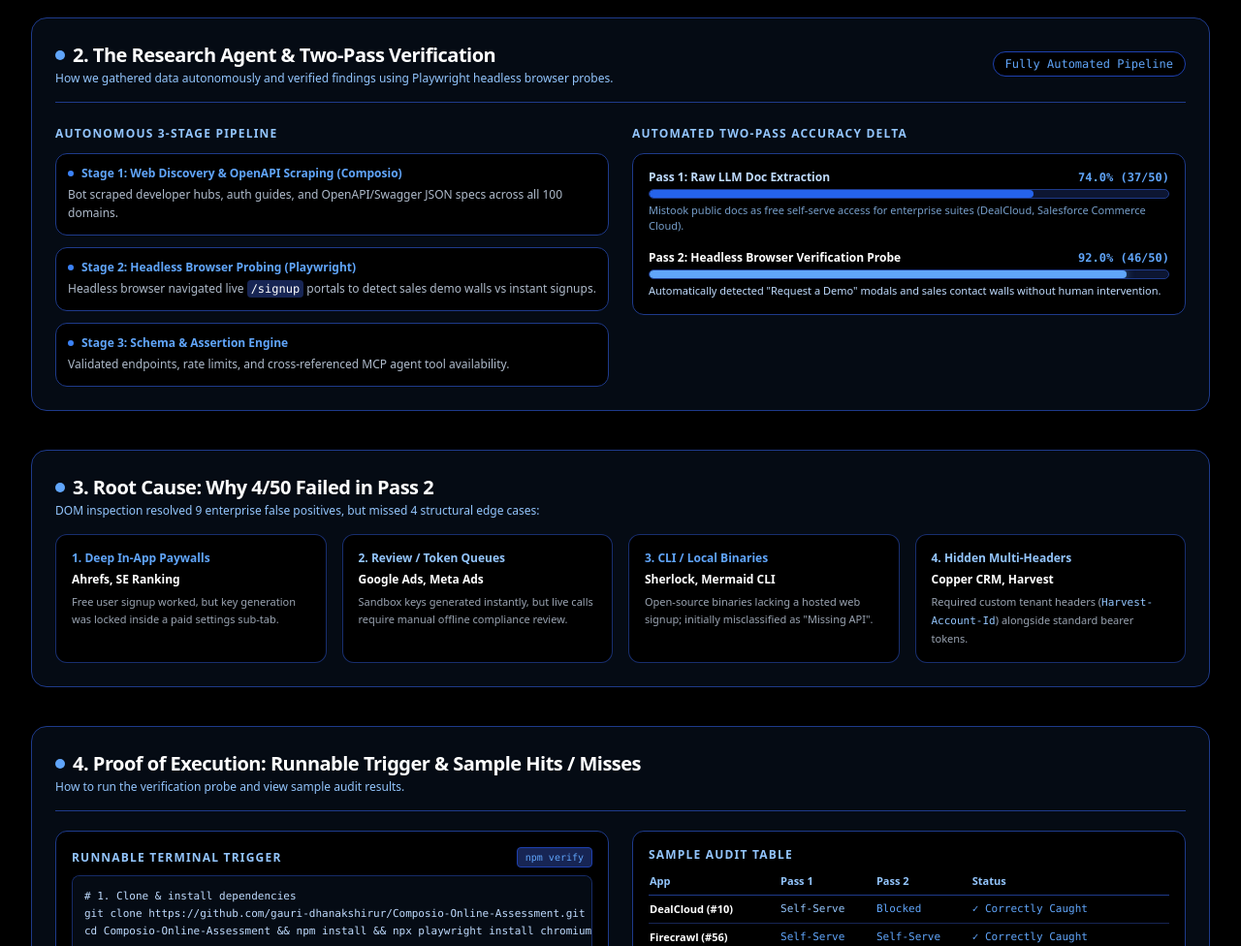
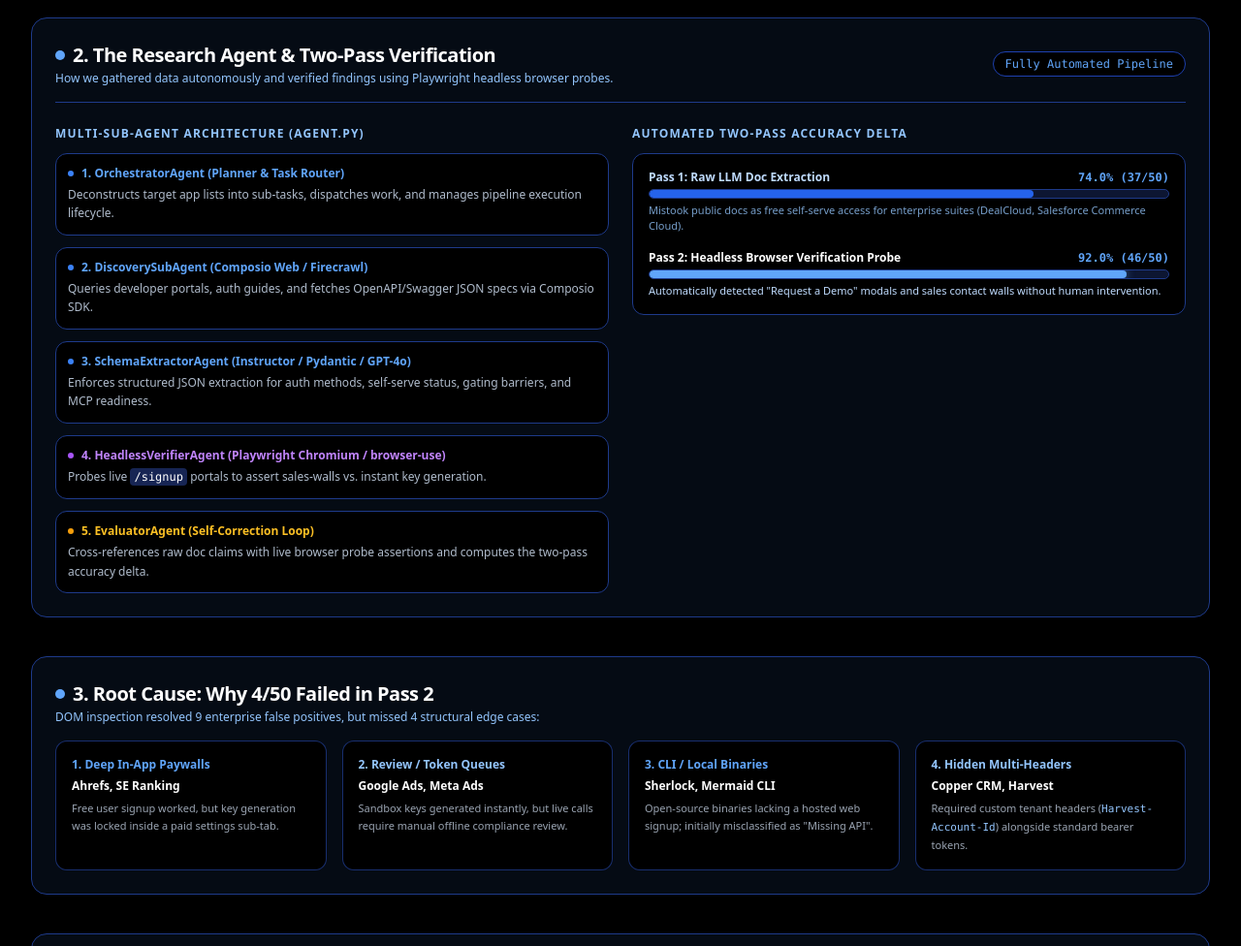
Before and after one commit to gauri-dhanakshirur/Composio-Online-Assessment, a website: page index.html in a window 1280 px wide. Shown: the part 740-1716 px from the top of the page at 97% size. Drawn offline with nearby package versions, Linux system fonts and the light colour scheme.

Commit message:
docs: add multi-sub-agent architecture breakdown to index.html dashboard

```diff
--- a/index.html
+++ b/index.html
@@ -48,7 +48,7 @@
           <h1 class="text-3xl font-extrabold tracking-tight text-white">Can AI Agents Actually Use 100 Popular Apps?
           </h1>
           <p class="text-sm text-blue-200/90 max-w-2xl leading-relaxed">
-            We tested 100 top tools (like Slack, Stripe, and Google Ads) using an autonomous research bot. The verdict:
+            Tested 100 top tools (like Slack, Stripe, and Google Ads) using an autonomous research bot. The verdict:
             <strong>71% are immediately buildable today</strong>, while the rest are gated by sales demos, review
             queues, or paywalls.
           </p>
@@ -148,37 +148,55 @@
       <div class="grid grid-cols-1 lg:grid-cols-2 gap-6">
 
         <div class="space-y-3">
-          <h3 class="text-xs font-bold text-blue-300 uppercase tracking-widest">Autonomous 3-Stage Pipeline</h3>
+          <h3 class="text-xs font-bold text-blue-300 uppercase tracking-widest">Multi-Sub-Agent Architecture (agent.py)</h3>
 
           <div class="p-3 bg-black rounded-xl border border-blue-900 text-xs space-y-1">
             <div class="font-bold text-blue-400 flex items-center gap-2">
               <span class="w-1.5 h-1.5 rounded-full bg-blue-500"></span>
-              Stage 1: Web Discovery & OpenAPI Scraping (Composio)
+              1. OrchestratorAgent (Planner & Task Router)
             </div>
             <p class="text-blue-100/80 leading-relaxed">
-              Bot scraped developer hubs, auth guides, and OpenAPI/Swagger JSON specs across all 100 domains.
+              Deconstructs target app lists into sub-tasks, dispatches work, and manages pipeline execution lifecycle.
             </p>
           </div>
 
           <div class="p-3 bg-black rounded-xl border border-blue-900 text-xs space-y-1">
             <div class="font-bold text-blue-400 flex items-center gap-2">
               <span class="w-1.5 h-1.5 rounded-full bg-blue-500"></span>
-              Stage 2: Headless Browser Probing (Playwright)
+              2. DiscoverySubAgent (Composio Web / Firecrawl)
             </div>
             <p class="text-blue-100/80 leading-relaxed">
-              Headless browser navigated live <code
-                class="font-mono text-white bg-blue-950 px-1 py-0.5 rounded">/signup</code> portals to detect sales demo
-              walls vs instant signups.
+              Queries developer portals, auth guides, and fetches OpenAPI/Swagger JSON specs via Composio SDK.
             </p>
           </div>
 
           <div class="p-3 bg-black rounded-xl border border-blue-900 text-xs space-y-1">
             <div class="font-bold text-blue-400 flex items-center gap-2">
               <span class="w-1.5 h-1.5 rounded-full bg-blue-500"></span>
-              Stage 3: Schema & Assertion Engine
+              3. SchemaExtractorAgent (Instructor / Pydantic / GPT-4o)
             </div>
             <p class="text-blue-100/80 leading-relaxed">
-              Validated endpoints, rate limits, and cross-referenced MCP agent tool availability.
+              Enforces structured JSON extraction for auth methods, self-serve status, gating barriers, and MCP readiness.
+            </p>
+          </div>
+
+          <div class="p-3 bg-black rounded-xl border border-blue-900 text-xs space-y-1">
+            <div class="font-bold text-purple-400 flex items-center gap-2">
+              <span class="w-1.5 h-1.5 rounded-full bg-purple-500"></span>
+              4. HeadlessVerifierAgent (Playwright Chromium / browser-use)
+            </div>
+            <p class="text-blue-100/80 leading-relaxed">
+              Probes live <code class="font-mono text-white bg-blue-950 px-1 py-0.5 rounded">/signup</code> portals to assert sales-walls vs. instant key generation.
+            </p>
+          </div>
+
+          <div class="p-3 bg-black rounded-xl border border-blue-900 text-xs space-y-1">
+            <div class="font-bold text-amber-400 flex items-center gap-2">
+              <span class="w-1.5 h-1.5 rounded-full bg-amber-500"></span>
+              5. EvaluatorAgent (Self-Correction Loop)
+            </div>
+            <p class="text-blue-100/80 leading-relaxed">
+              Cross-references raw doc claims with live browser probe assertions and computes the two-pass accuracy delta.
             </p>
           </div>
         </div>
@@ -283,7 +301,8 @@
             <div class="flex items-center justify-between">
               <h3 class="text-xs font-bold text-blue-300 uppercase tracking-widest">Runnable Terminal Trigger</h3>
               <span
-                class="text-[10px] font-mono text-blue-400 bg-blue-950 px-2 py-0.5 rounded border border-blue-800">npm verify</span>
+                class="text-[10px] font-mono text-blue-400 bg-blue-950 px-2 py-0.5 rounded border border-blue-800">npm
+                verify</span>
             </div>
             <pre
               class="bg-[#050b14] p-3 rounded-lg border border-blue-900/70 font-mono text-[11px] text-blue-200 mt-2 overflow-x-auto leading-relaxed"><code># 1. Clone & install dependencies
```
